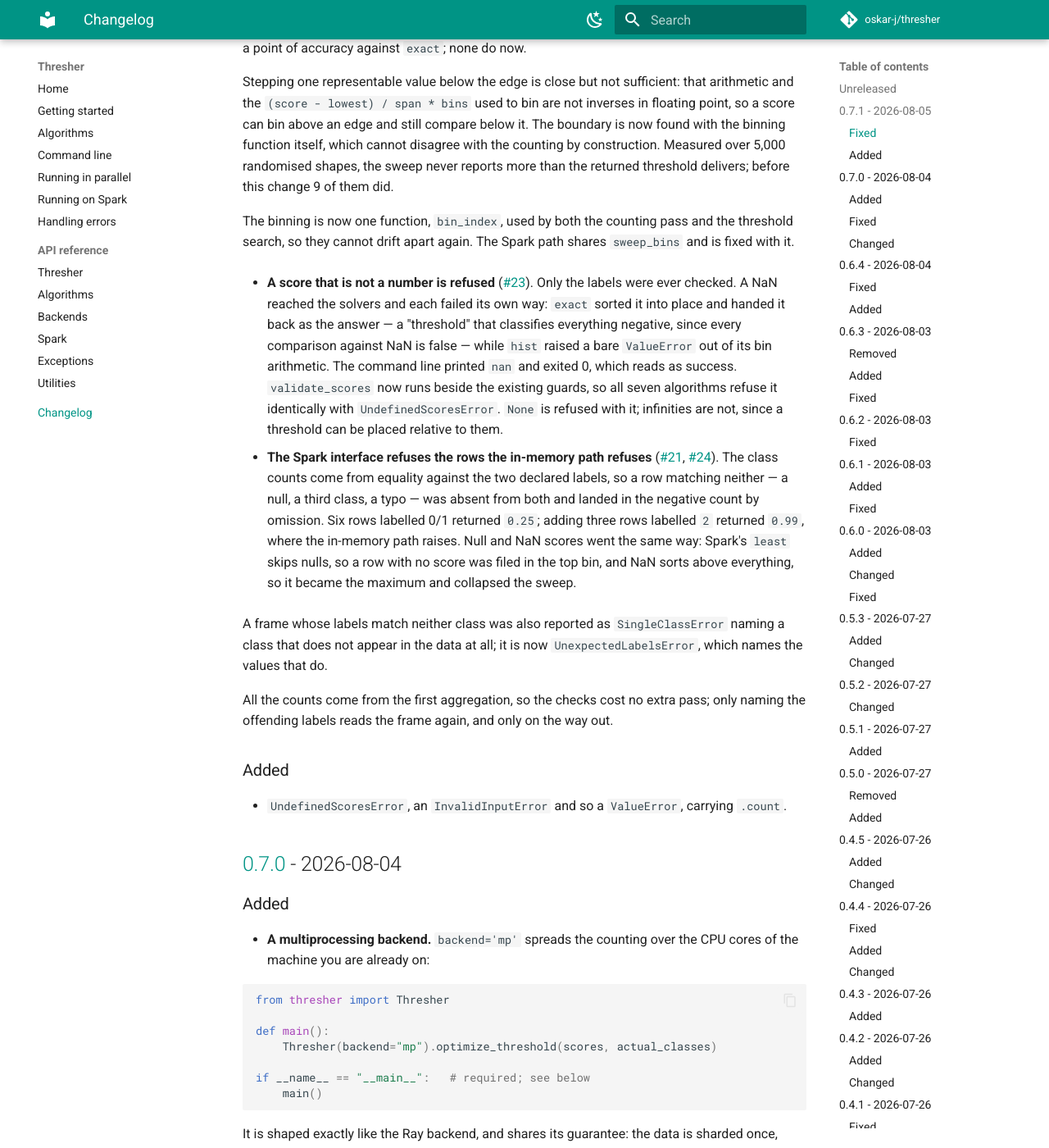
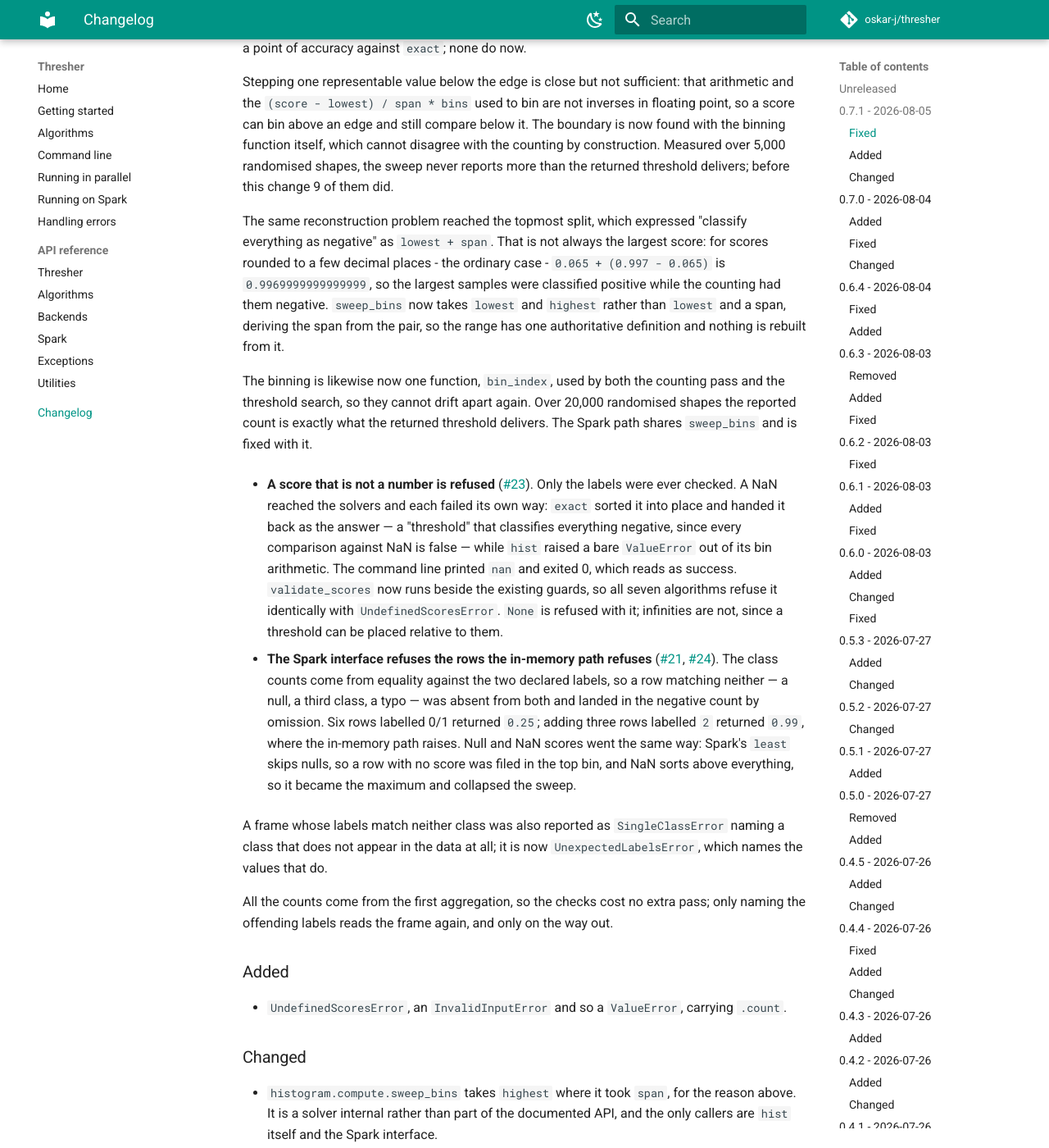
Before and after one commit to oskar-j/thresher, an MkDocs documentation site: the page built from docs/changelog.md, in a window 1280 px wide and 1400 px high, scrolled down 717 px. Shown: the whole window at 82% size. Built offline with MkDocs 1.6.1 and Material for MkDocs 9.7.7, drawn with Linux system fonts in a browser that asks for light colours; comment, search, counter and statistics services are not loaded.

Commit message:
Take the maximum as given rather than rebuilding it from the span
The boundary search fixed the interior edges, but the topmost split -
'classify everything as negative' - still reconstructed the largest
score as lowest + span. That is not always exact: for scores rounded
to a few decimal places, the ordinary case and the one that triggered
this whole defect, 0.065 + (0.997 - 0.065) is 0.9969999999999999. The
largest samples then classify positive while the counting that chose
the split had them negative; a constructed case reported 4 correct and
delivered 2.

sweep_bins now takes lowest and highest and derives the span from
them, so the range has one authoritative definition and nothing is
rebuilt from it. Both callers already had the maximum to hand.

Over 20,000 randomised shapes the reported count is now exactly what
the returned threshold delivers - no shortfall and no surplus.

Co-Authored-By: Claude Fable 5 <noreply@anthropic.com>

```diff
--- a/docs/changelog.md
+++ b/docs/changelog.md
@@ -34,9 +34,18 @@ never have produced one.
   counting by construction. Measured over 5,000 randomised shapes, the sweep never reports
   more than the returned threshold delivers; before this change 9 of them did.
 
-  The binning is now one function, `bin_index`, used by both the counting pass and the
-  threshold search, so they cannot drift apart again. The Spark path shares `sweep_bins`
-  and is fixed with it.
+  The same reconstruction problem reached the topmost split, which expressed "classify
+  everything as negative" as `lowest + span`. That is not always the largest score: for
+  scores rounded to a few decimal places - the ordinary case - `0.065 + (0.997 - 0.065)`
+  is `0.9969999999999999`, so the largest samples were classified positive while the
+  counting had them negative. `sweep_bins` now takes `lowest` and `highest` rather than
+  `lowest` and a span, deriving the span from the pair, so the range has one authoritative
+  definition and nothing is rebuilt from it.
+
+  The binning is likewise now one function, `bin_index`, used by both the counting pass
+  and the threshold search, so they cannot drift apart again. Over 20,000 randomised
+  shapes the reported count is exactly what the returned threshold delivers. The Spark
+  path shares `sweep_bins` and is fixed with it.
 
 - **A score that is not a number is refused** ([#23]). Only the labels were ever checked.
   A NaN reached the solvers and each failed its own way: `exact` sorted it into place and
@@ -65,6 +74,12 @@ never have produced one.
 ### Added
 
 - `UndefinedScoresError`, an `InvalidInputError` and so a `ValueError`, carrying `.count`.
+
+### Changed
+
+- `histogram.compute.sweep_bins` takes `highest` where it took `span`, for the reason
+  above. It is a solver internal rather than part of the documented API, and the only
+  callers are `hist` itself and the Spark interface.
 
 [#20]: https://github.com/oskar-j/thresher/issues/20
 [#21]: https://github.com/oskar-j/thresher/issues/21
```
Also changed, not shown: CHANGELOG.md (+18 -3 lines), 3 other files.
